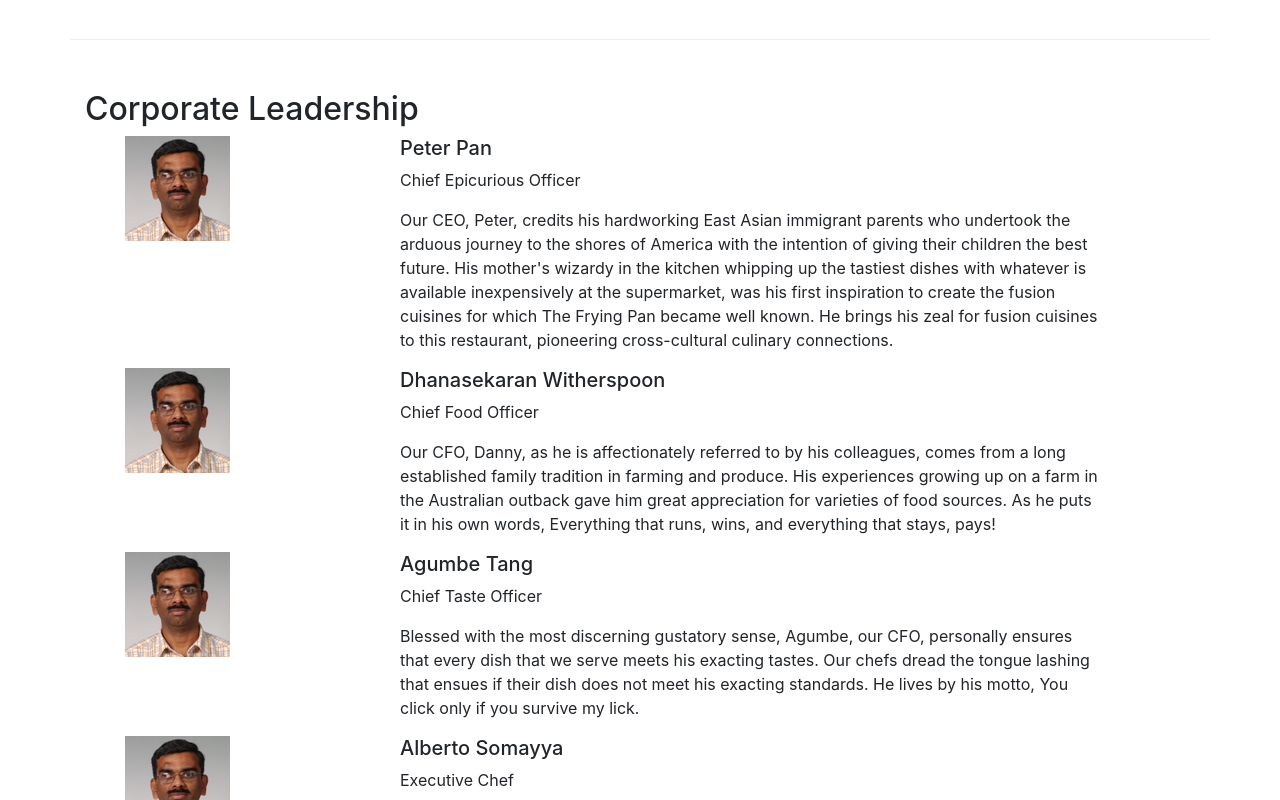
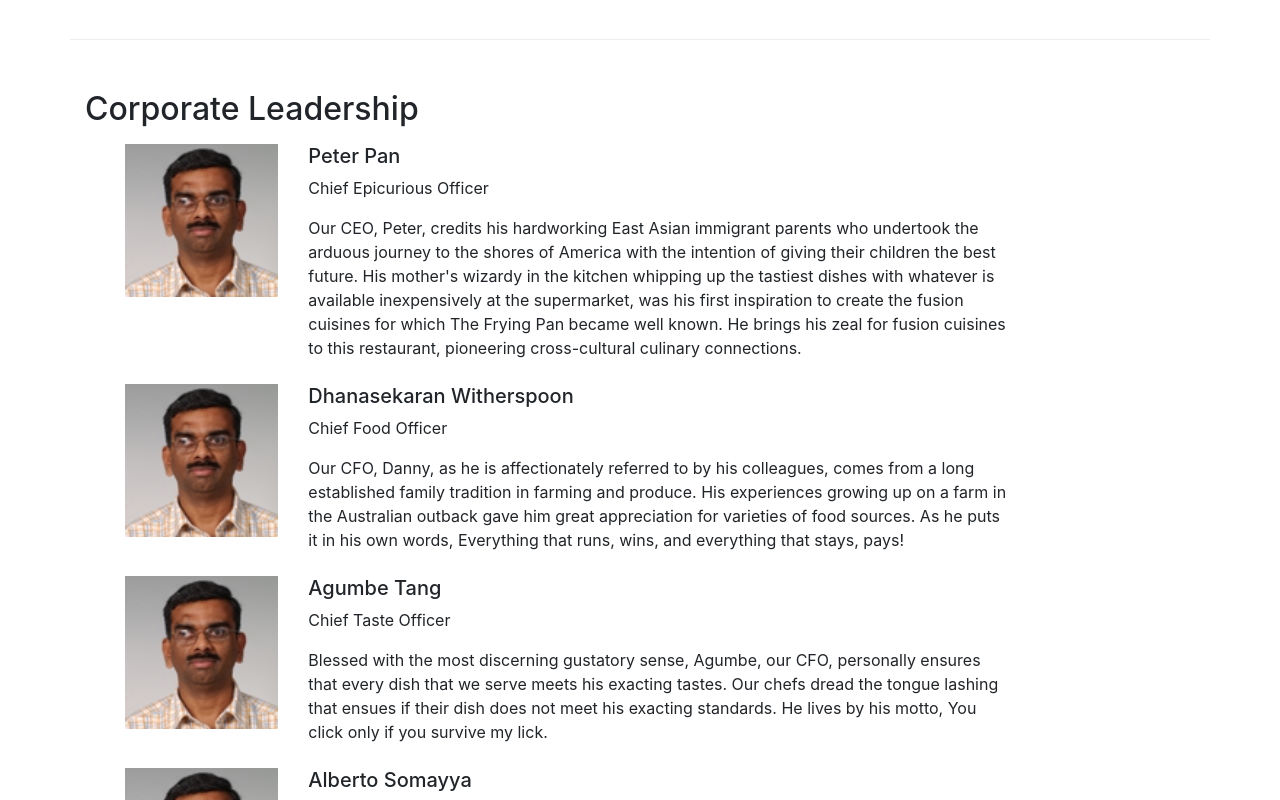
Before and after one commit to jgverges/jgvFusion_React, a React (Create React App) app: page /aboutus in a window 1280 px wide. Shown: the part 960-1760 px from the top of the page. Built offline with nearby package versions, Linux system fonts and the light colour scheme.

Commit message:
befor media

```diff
--- a/src/components/AboutComponent.js
+++ b/src/components/AboutComponent.js
@@ -4,15 +4,16 @@ import { Link } from 'react-router-dom';
 
 
 function RenderLeader({leader}){
-    return (<div className="row" key={leader.id}>
-        <div className="col-3">
-            <img src={leader.image} alt="20"/>
+    return (
+    <div className="row my-2" key={leader.id}>
+        <div className="col-2">
+            <img src={leader.image} width="100%"/>
         </div>
         <div className="col-8">
             <h5>{leader.name}</h5>
             <p>{leader.designation}</p>
             <p>{leader.description}</p>
-            </div>
+        </div>
     </div>
     )
 }
@@ -21,7 +22,6 @@ function About(props) {
     const leaders = props.leaders.map((leader) => {
         return (
            <RenderLeader leader={leader}/>
-
         );
     });
 
--- a/src/index.css
+++ b/src/index.css
@@ -1,4 +1,4 @@
-body {
+/* body {
   margin: 0;
   font-family: -apple-system, BlinkMacSystemFont, 'Segoe UI', 'Roboto', 'Oxygen',
     'Ubuntu', 'Cantarell', 'Fira Sans', 'Droid Sans', 'Helvetica Neue',
@@ -11,3 +11,4 @@ code {
   font-family: source-code-pro, Menlo, Monaco, Consolas, 'Courier New',
     monospace;
 }
+ */
```
